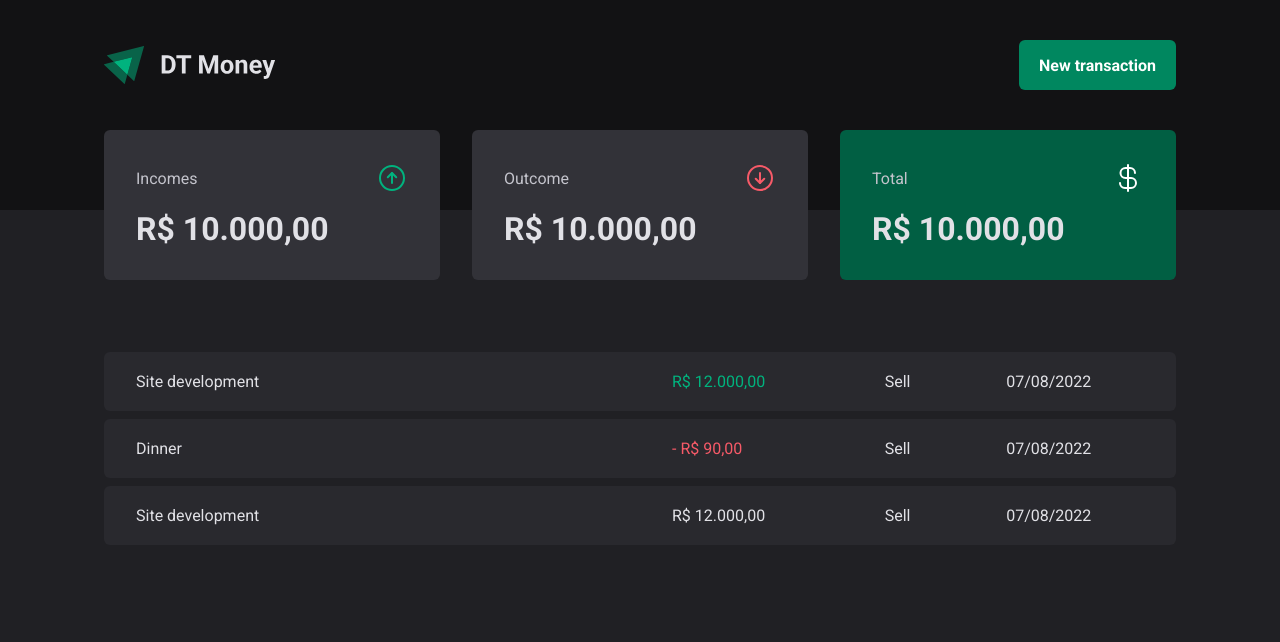
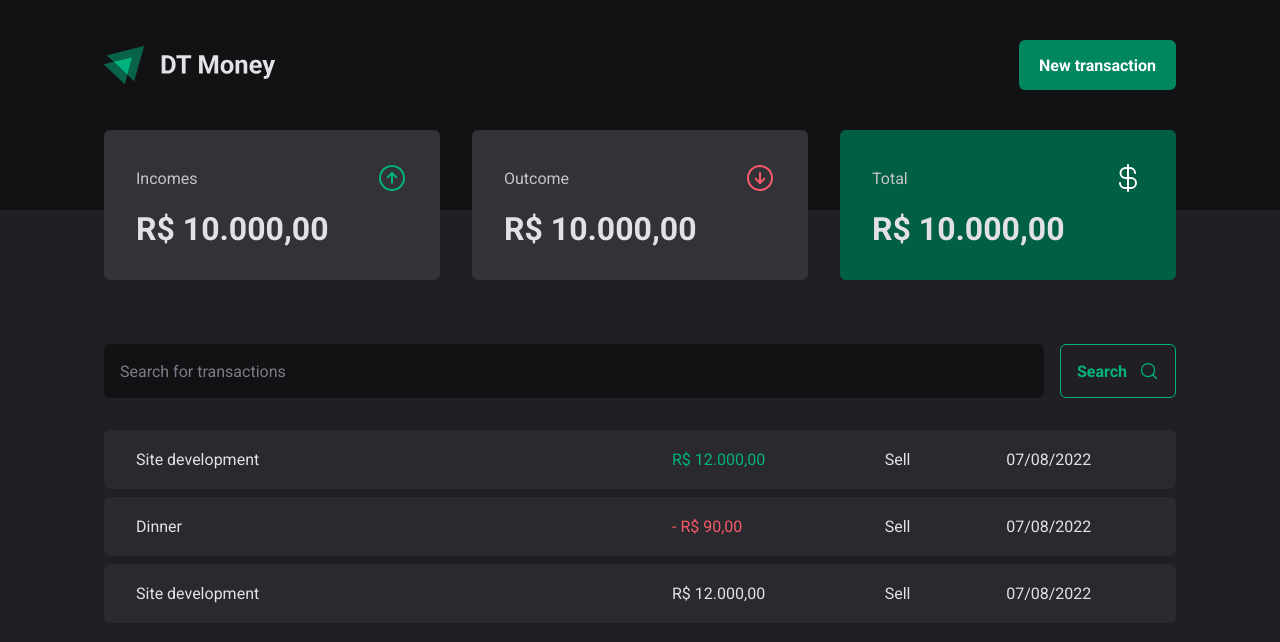
Before and after one commit to ThiagoLG/dt-money, a React (Vite) app: page / in a window 1280 px wide. Shown: the top 642 px of the page. Built offline with nearby package versions, Linux system fonts and the light colour scheme.

Commit message:
feat(header): :sparkles: Created transactions search form component

```diff
--- /dev/null
+++ b/src/components/SearchForm/index.tsx
@@ -0,0 +1,15 @@
+import { MagnifyingGlass } from 'phosphor-react'
+import * as React from 'react'
+import { SearchFormContainer } from './styles'
+
+export function SearchForm() {
+  return (
+    <SearchFormContainer>
+      <input type="text" placeholder="Search for transactions" />
+
+      <button>
+        Search <MagnifyingGlass size={20} />
+      </button>
+    </SearchFormContainer>
+  )
+}
--- /dev/null
+++ b/src/components/SearchForm/styles.ts
@@ -0,0 +1,40 @@
+import styled from 'styled-components'
+
+export const SearchFormContainer = styled.form`
+  display: flex;
+  gap: 1rem;
+  input {
+    flex: 1;
+    border-radius: 6px;
+    border: 0;
+    background-color: ${(props) => props.theme['gray-900']};
+    color: ${(props) => props.theme['gray-300']};
+    padding: 1rem;
+
+    &::placeholder {
+      color: ${(props) => props.theme['gray-500']};
+    }
+  }
+
+  button {
+    display: flex;
+    align-items: center;
+    gap: 0.75rem;
+
+    border: 0;
+    padding: 1rem;
+    background: transparent;
+    border: 1px solid ${(props) => props.theme['green-300']};
+    color: ${(props) => props.theme['green-300']};
+    font-weight: bold;
+    border-radius: 6px;
+    cursor: pointer;
+
+    &:hover {
+      background: ${(props) => props.theme['green-500']};
+      border-color: ${(props) => props.theme['green-500']};
+      color: ${(props) => props.theme.white};
+      transition: 0.2s;
+    }
+  }
+`
--- a/src/pages/Transactions/index.tsx
+++ b/src/pages/Transactions/index.tsx
@@ -1,5 +1,6 @@
 import * as React from 'react'
 import { Header } from '../../components/Header/index'
+import { SearchForm } from '../../components/SearchForm'
 import { Summary } from '../../components/Summary/index'
 import {
   PriceHighlight,
@@ -14,6 +15,7 @@
       <Summary />
 
       <TransactionsContainer>
+        <SearchForm />
         <TransactionsTable>
           <tbody>
             <tr>
```
